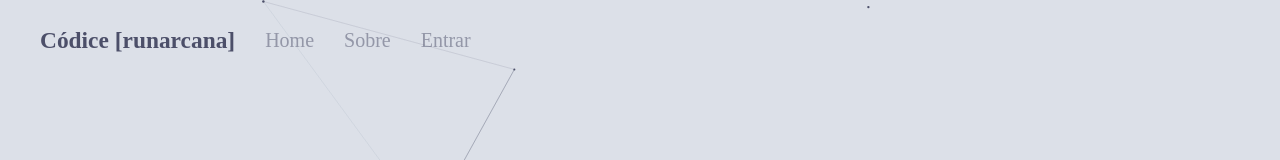
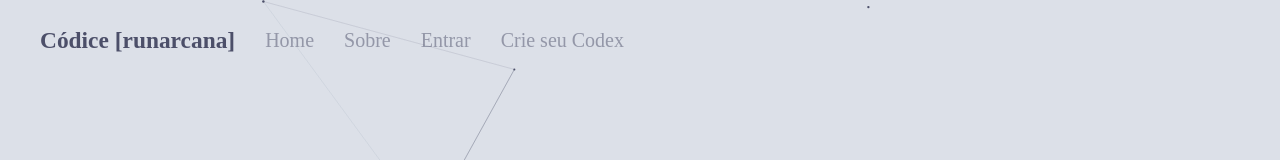
Before and after one commit to Bloco-N/runarcana-next, a Next.js app: page /about in a window 1280 px wide. Shown: the top 160 px of the page. Built offline with nearby package versions, Linux system fonts and the light colour scheme; a web font is replaced by a local one.

Commit message:
feat: new nav link

```diff
--- a/components/Nav.tsx
+++ b/components/Nav.tsx
@@ -64,9 +64,15 @@ const Nav = () => {
           Sair
         </button>
       ) : (
-        <Link href='/sign-in'>
-          Entrar
-        </Link>
+        <>
+          <Link href='/sign-in'>
+            Entrar
+          </Link>
+
+          <Link href='/sign-up'>
+            Crie seu Codex
+          </Link>
+        </>
       )}
       {user ? <span>{user.username} ({user.nickname})</span> : ''}
     </Container>
```
